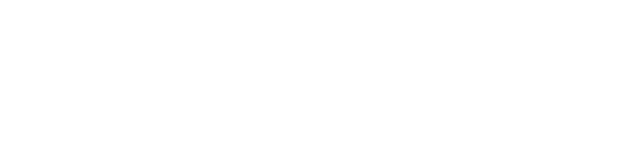
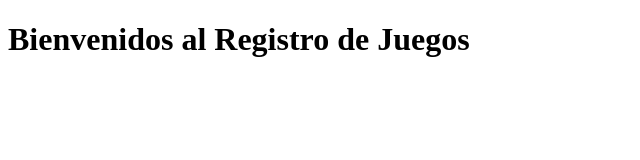
Before and after one commit to SenaaJonathan/sistema-de-registro, a plain HTML site: page index.html in a window 1280 px wide. Shown: the whole page, without its empty margins (0-640 px from the left). Drawn offline with Linux system fonts and the light colour scheme.

Commit message:
Crea el index.html

```diff
--- a/index.html
+++ b/index.html
@@ -6,6 +6,6 @@
     <title>Sistema de Registros de Juegos</title>
 </head>
 <body>
-
+    <h1>Bienvenidos al Registro de Juegos</h1>
 </body>
 </html>
```
